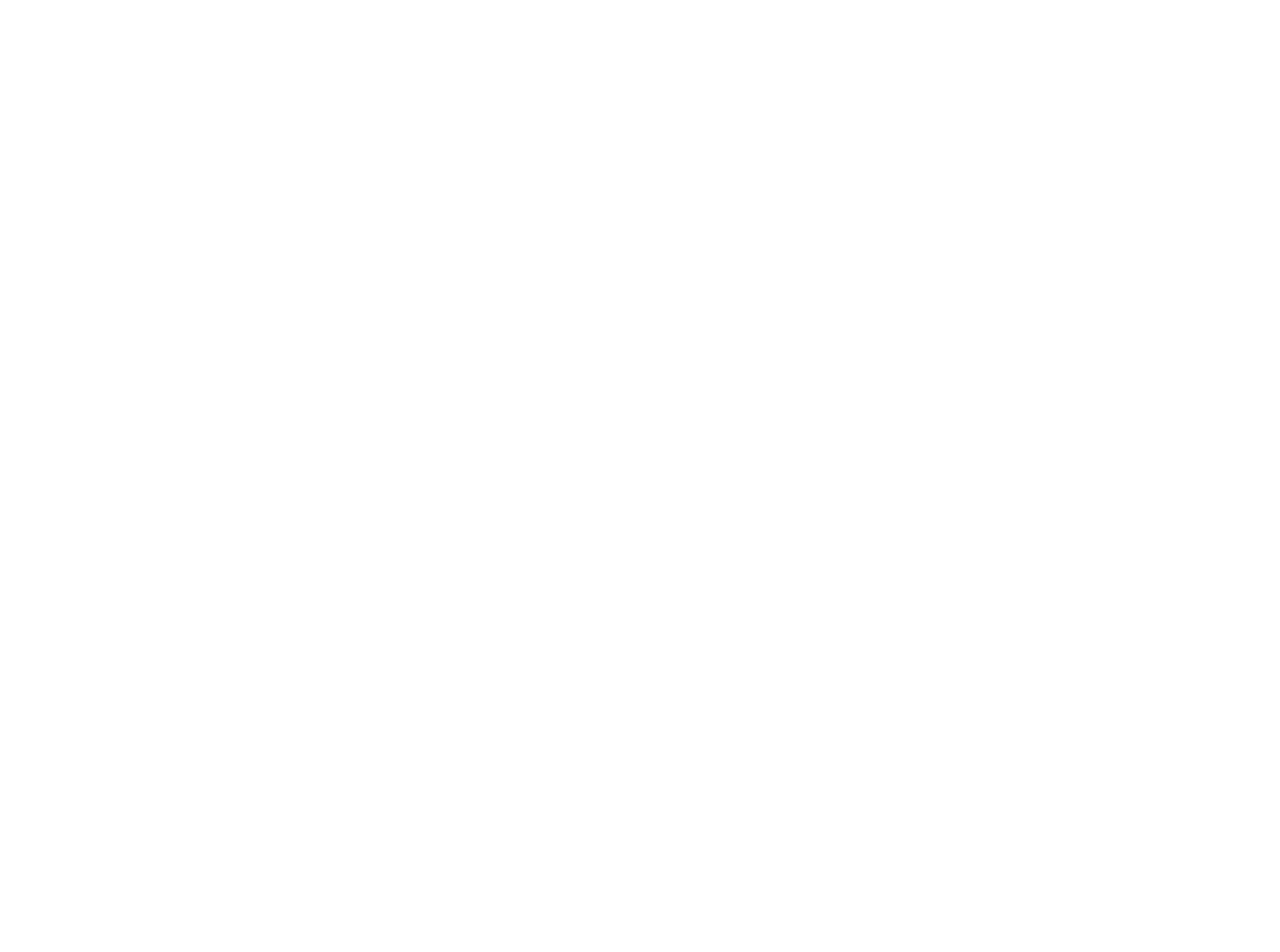
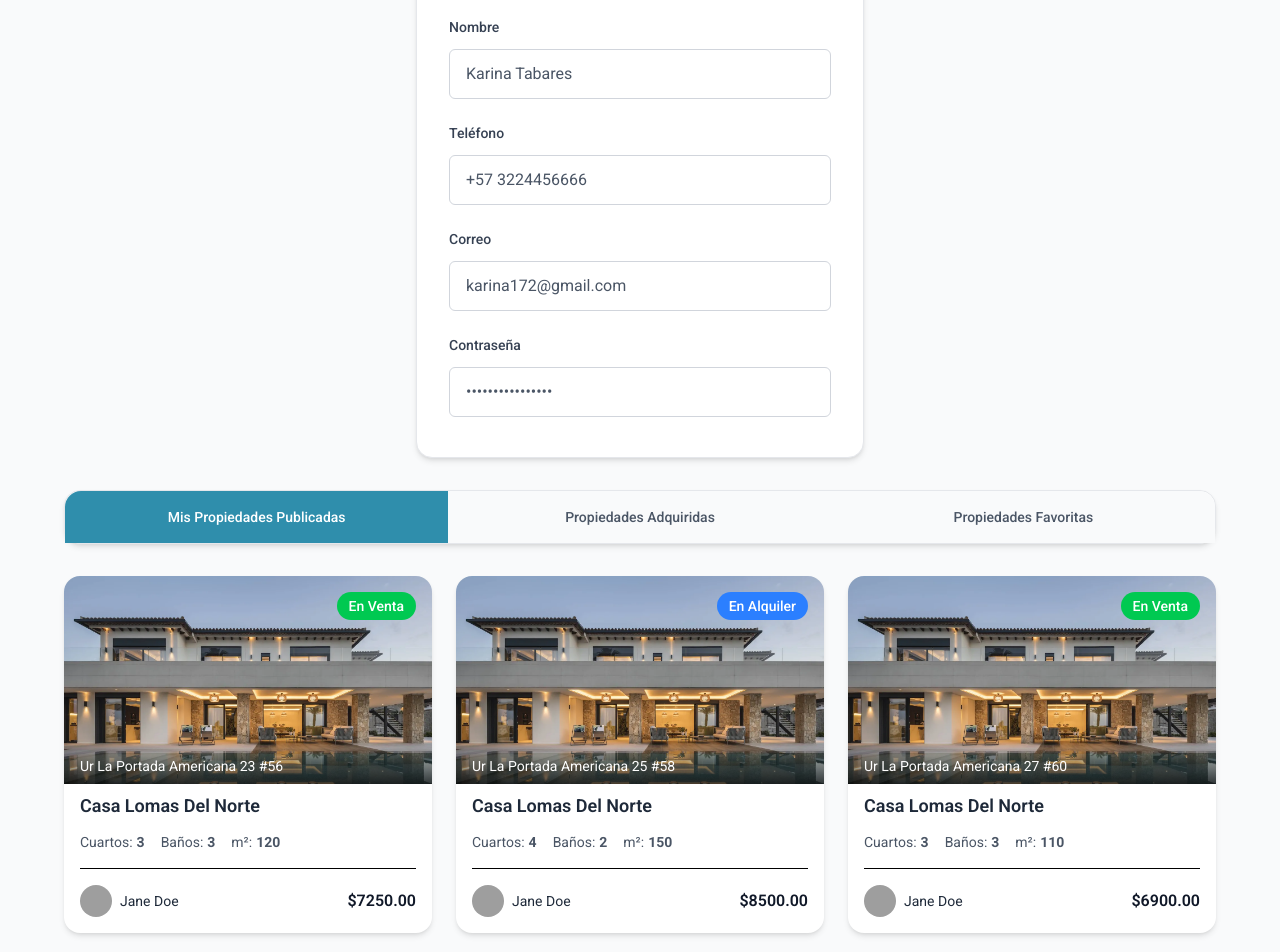
Before and after one commit to Santiago-Taborda-Foronda/DomuHouse, a React (Vite) app: page /Perfil in a window 1280 px wide. Before the commit this address had no page. Shown: the part 280-1232 px from the top of the page. Before the commit the page ends 800 px from the top, so only its background shows below. Built offline with nearby package versions, Linux system fonts and the light colour scheme; grey boxes are pictures that could not be loaded.

Commit message:
Nueva interfaz hecha

```diff
--- a/src/App.jsx
+++ b/src/App.jsx
@@ -17,6 +17,7 @@
 import AgregarPropiedad from './Components/Pages/AgregarPropiedad/AgregarPropiedad'
 import { Privacidad } from './Components/Pages/PrivacidadYTerminos/Privacidad'
 import { Terminos } from './Components/Pages/PrivacidadYTerminos/Terminos'
+import { Perfil } from './Components/Pages/Perfil/Perfil'
 
 
 export const App = () => {
@@ -40,6 +41,7 @@
       {/* <Route path="/actualizar-inmobiliaria" element={<ActualizarInmobiliaria />} /> */}
       <Route path="/privacidad" element={<Privacidad />} />
       <Route path="/terminos" element={<Terminos />} />
+      <Route path="/Perfil" element={<Perfil />} />
     </Routes>
     </>
   )
--- a/src/Components/Layouts/Header/Header.jsx
+++ b/src/Components/Layouts/Header/Header.jsx
@@ -82,12 +82,12 @@
     checkAuthStatus()
   }
 
-  // // Función temporal para simular logout (SOLO PARA DESARROLLO)
-  // const simulateLogout = () => {
-  //   localStorage.removeItem('authToken')
-  //   localStorage.removeItem('userData')
-  //   checkAuthStatus()
-  // }
+  // Función temporal para simular logout (SOLO PARA DESARROLLO)
+  const simulateLogout = () => {
+    localStorage.removeItem('authToken')
+    localStorage.removeItem('userData')
+    checkAuthStatus()
+  }
 
   // Verificar si estamos en la página de Mi Inmobiliaria
   const isInInmobiliariaPage = currentPath.includes('/mi-inmobiliaria') ||
@@ -119,9 +119,9 @@
 
           {/* Botones del header o perfil de usuario */}
           <div className="flex items-center space-x-2">
-            {/* <div className="flex items-center space-x-2 mr-4 p-2 bg-yellow-100 rounded border-yellow-300 border"> */}
-              {/* <span className="text-xs text-yellow-800">DEV:</span> */}
-              {/* <button
+            <div className="flex items-center space-x-2 mr-4 p-2 bg-yellow-100 rounded border-yellow-300 border">
+              <span className="text-xs text-yellow-800">DEV:</span>
+               <button
                 onClick={simulateLogin}
                 className="text-xs bg-green-500 text-white px-2 py-1 rounded hover:bg-green-600"
               >
@@ -132,8 +132,8 @@
                 className="text-xs bg-red-500 text-white px-2 py-1 rounded hover:bg-red-600"
               >
                 Simular Logout
-              </button> */}
-            {/* </div> */}
+              </button>
+             </div>
 
             {/* Botón Mi Inmobiliaria - Siempre presente */}
             <Button
--- /dev/null
+++ b/src/Components/Pages/Perfil/Perfil.jsx
@@ -0,0 +1,238 @@
+import React, { useState } from 'react'
+import { User, Edit2, Save, X } from 'lucide-react'
+import { PropertyCard } from '../../Layouts/PropertyCard/PropertyCard'
+
+export const Perfil = () => {
+  const [isEditing, setIsEditing] = useState(false)
+  const [userData, setUserData] = useState({
+    nombre: "Karina Tabares",
+    telefono: "+57 3224456666",
+    correo: "karina172@gmail.com",
+    contraseña: "••••••••••••••••"
+  })
+
+  const [tempUserData, setTempUserData] = useState({ ...userData })
+
+  const handleEdit = () => {
+    setIsEditing(true)
+    setTempUserData({ ...userData })
+  }
+
+  const handleSave = () => {
+    setUserData({ ...tempUserData })
+    setIsEditing(false)
+  }
+
+  const handleCancel = () => {
+    setTempUserData({ ...userData })
+    setIsEditing(false)
+  }
+
+  const handleInputChange = (field, value) => {
+    setTempUserData(prev => ({
+      ...prev,
+      [field]: value
+    }))
+  }
+
+  // Datos de ejemplo para las propiedades
+  const propiedades = [
+    {
+      address: "Ur La Portada Americana 23 #56",
+      title: "Casa Lomas Del Norte",
+      rooms: 3,
+      bathrooms: 3,
+      area: 120,
+      price: "7250.00",
+      agentName: "Jane Doe",
+      type: "venta"
+    },
+    {
+      address: "Ur La Portada Americana 25 #58",
+      title: "Casa Lomas Del Norte",
+      rooms: 4,
+      bathrooms: 2,
+      area: 150,
+      price: "8500.00",
+      agentName: "Jane Doe",
+      type: "alquiler"
+    },
+    {
+      address: "Ur La Portada Americana 27 #60",
+      title: "Casa Lomas Del Norte",
+      rooms: 3,
+      bathrooms: 3,
+      area: 110,
+      price: "6900.00",
+      agentName: "Jane Doe",
+      type: "venta"
+    },
+    {
+      address: "Ur La Portada Americana 27 #60",
+      title: "Casa Lomas Del Norte",
+      rooms: 3,
+      bathrooms: 3,
+      area: 110,
+      price: "6900.00",
+      agentName: "Jane Doe",
+      type: "venta"
+    },
+    {
+      address: "Ur La Portada Americana 27 #60",
+      title: "Casa Lomas Del Norte",
+      rooms: 3,
+      bathrooms: 3,
+      area: 110,
+      price: "6900.00",
+      agentName: "Jane Doe",
+      type: "venta"
+    }
+  ]
+
+  return (
+    <div className="min-h-screen bg-gray-50 px-4 md:px-16 py-10">
+      {/* Información Personal */}
+      <div className="bg-white rounded-2xl shadow-md border border-gray-200 px-8 py-10 max-w-md mx-auto mb-8">
+        <div className="flex items-center justify-between mb-8">
+          <h2 className="text-2xl md:text-3xl font-semibold text-gray-800">
+            Información Personal
+          </h2>
+
+          {/* Botones de edición */}
+          {!isEditing ? (
+            <button
+              onClick={handleEdit}
+              className="flex items-center gap-2 px-4 py-2 text-[#2F8EAC] hover:text-[#287b93] transition-colors hover:bg-[#e6f3f6] rounded-md"
+            >
+              <Edit2 className="w-4 h-4" />
+              <span className="text-sm font-medium">Editar</span>
+            </button>
+          ) : (
+            <div className="flex gap-2">
+              <button
+                onClick={handleSave}
+                className="flex items-center gap-1 px-3 py-2 bg-[#2F8EAC] text-white rounded-md hover:bg-[#287b93] transition-colors"
+              >
+                <Save className="w-4 h-4" />
+                <span className="text-sm">Guardar</span>
+              </button>
+              <button
+                onClick={handleCancel}
+                className="flex items-center gap-1 px-3 py-2 border border-gray-300 text-gray-600 rounded-md hover:bg-gray-50 transition-colors"
+              >
+                <X className="w-4 h-4" />
+                <span className="text-sm">Cancelar</span>
+              </button>
+            </div>
+          )}
+        </div>
+
+          {/* Avatar */}
+          <div className="flex justify-center mb-8">
+            <div className="w-20 h-20 bg-[#2F8EAC] rounded-full flex items-center justify-center shadow-md">
+              <User className="w-12 h-12 text-white" />
+            </div>
+          </div>
+
+          {/* Formulario de información */}
+          <div className="space-y-6">
+            <div>
+              <label className="block text-sm font-medium text-gray-700 mb-3">
+                Nombre
+              </label>
+              <input
+                type="text"
+                value={isEditing ? tempUserData.nombre : userData.nombre}
+                onChange={(e) => handleInputChange('nombre', e.target.value)}
+                className={`w-full px-4 py-3 border border-gray-300 rounded-md bg-transparent focus:border-[#2F8EAC] focus:outline-none focus:ring-2 focus:ring-[#2F8EAC] transition-colors ${
+                  isEditing ? 'text-gray-900 bg-white' : 'text-gray-600 bg-gray-50'
+                }`}
+                readOnly={!isEditing}
+              />
+            </div>
+
+            <div>
+              <label className="block text-sm font-medium text-gray-700 mb-3">
+                Teléfono
+              </label>
+              <input
+                type="text"
+                value={isEditing ? tempUserData.telefono : userData.telefono}
+                onChange={(e) => handleInputChange('telefono', e.target.value)}
+                className={`w-full px-4 py-3 border border-gray-300 rounded-md bg-transparent focus:border-[#2F8EAC] focus:outline-none focus:ring-2 focus:ring-[#2F8EAC] transition-colors ${
+                  isEditing ? 'text-gray-900 bg-white' : 'text-gray-600 bg-gray-50'
+                }`}
+                readOnly={!isEditing}
+              />
+            </div>
+
+            <div>
+              <label className="block text-sm font-medium text-gray-700 mb-3">
+                Correo
+              </label>
+              <input
+                type="email"
+                value={isEditing ? tempUserData.correo : userData.correo}
+                onChange={(e) => handleInputChange('correo', e.target.value)}
+                className={`w-full px-4 py-3 border border-gray-300 rounded-md bg-transparent focus:border-[#2F8EAC] focus:outline-none focus:ring-2 focus:ring-[#2F8EAC] transition-colors ${
+                  isEditing ? 'text-gray-900 bg-white' : 'text-gray-600 bg-gray-50'
+                }`}
+                readOnly={!isEditing}
+              />
+            </div>
+
+            <div>
+              <label className="block text-sm font-medium text-gray-700 mb-3">
+                Contraseña
+              </label>
+              <input
+                type={isEditing ? "text" : "password"}
+                value={isEditing ? tempUserData.contraseña : userData.contraseña}
+                onChange={(e) => handleInputChange('contraseña', e.target.value)}
+                className={`w-full px-4 py-3 border border-gray-300 rounded-md bg-transparent focus:border-[#2F8EAC] focus:outline-none focus:ring-2 focus:ring-[#2F8EAC] transition-colors ${
+                  isEditing ? 'text-gray-900 bg-white' : 'text-gray-600 bg-gray-50'
+                }`}
+                readOnly={!isEditing}
+              />
+            </div>
+          </div>
+        </div>
+        <div >
+      <div className="bg-white rounded-2xl shadow-md border border-gray-200 mb-8">
+        <div className="flex rounded-t-2xl overflow-hidden">
+          <button className="flex-1 px-6 py-4 text-sm font-medium text-white bg-[#2F8EAC] hover:bg-[#287b93] transition-colors">
+            Mis Propiedades Publicadas
+          </button>
+          <button className="flex-1 px-6 py-4 text-sm font-medium text-gray-600 bg-gray-50 hover:bg-gray-100 transition-colors">
+            Propiedades Adquiridas
+          </button>
+          <button className="flex-1 px-6 py-4 text-sm font-medium text-gray-600 bg-gray-50 hover:bg-gray-100 transition-colors">
+            Propiedades Favoritas
+          </button>
+        </div>
+      </div>
+
+      {/* Lista de Propiedades */}
+      <div className="px-0 py-0">
+        <div className="grid grid-cols-1 md:grid-cols-2 lg:grid-cols-3 gap-6">
+          {propiedades.map((propiedad, index) => (
+            <div key={index} className="transform hover:scale-[1.02] transition-transform duration-200">
+              <PropertyCard
+                address={propiedad.address}
+                title={propiedad.title}
+                rooms={propiedad.rooms}
+                bathrooms={propiedad.bathrooms}
+                area={propiedad.area}
+                price={propiedad.price}
+                agentName={propiedad.agentName}
+                type={propiedad.type}
+                onClick={() => console.log(`Clicked on property ${index + 1}`)}
+              />
+            </div>
+          ))}
+        </div>
+      </div>
+    </div>
+    </div>
+  )
+}
```
